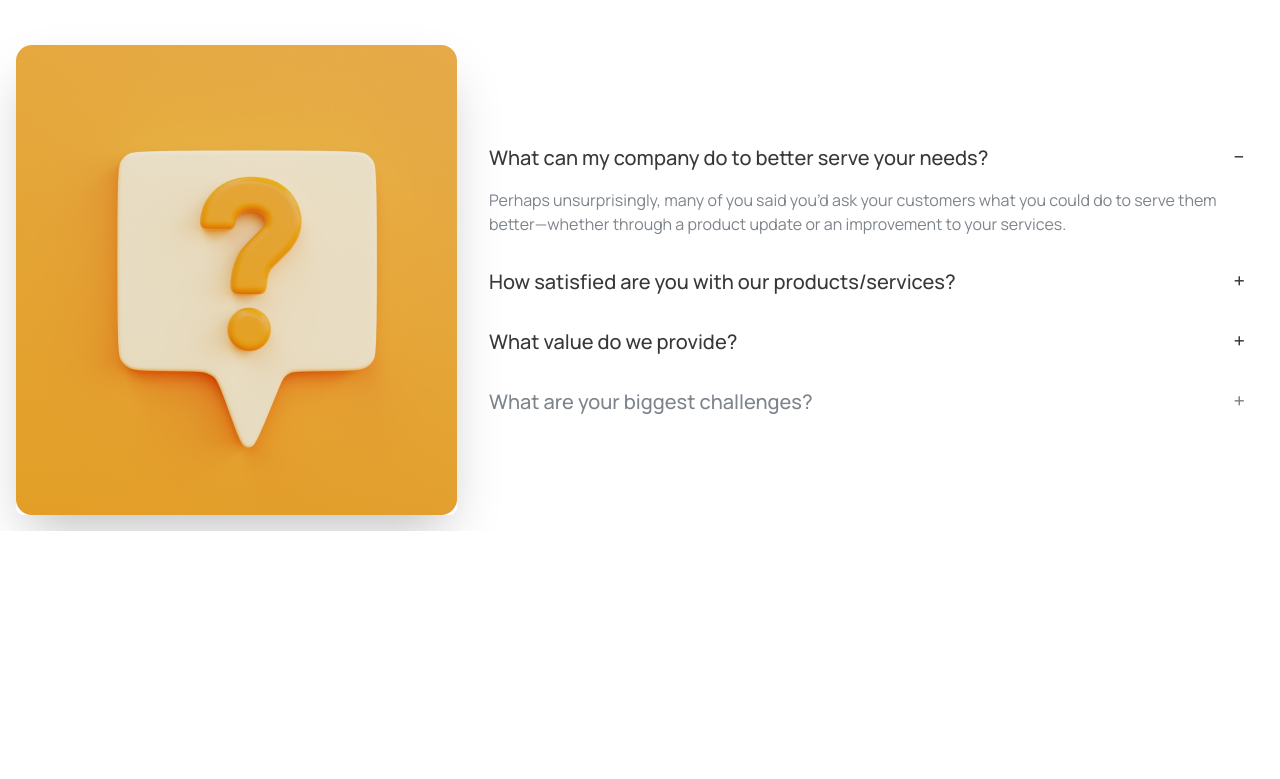
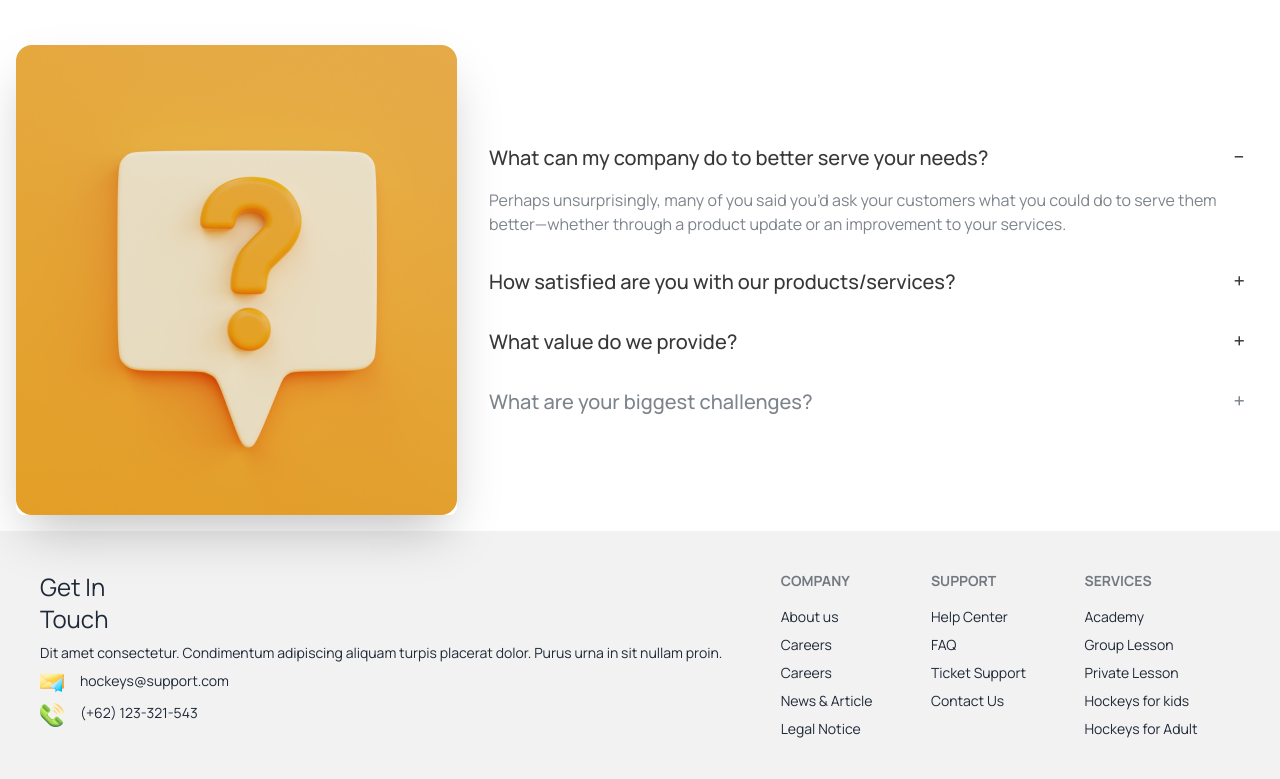
Before and after one commit to mohammadariful20/B9A3-Hockey-s, a plain HTML site: page index.html in a window 1280 px wide. Shown: the part 3837-4616 px from the top of the page. Before the commit the page ends 4368 px from the top, so only its background shows below. Drawn offline with nearby package versions, Linux system fonts and the light colour scheme.

Commit message:
footer section add

```diff
--- a/index.html
+++ b/index.html
@@ -581,5 +581,46 @@
 		   </div>
 	 </section>
     </main>
+    <footer>
+	<section>
+		<footer class="footer p-10 bg-base-200 text-base-content">
+			<aside>
+			  <h1 class="text-2xl max-w-20">Get In Touch</h1>
+			  <p>Dit amet consectetur. Condimentum  adipiscing aliquam turpis placerat dolor. Purus urna in sit nullam proin. </p>
+			  <div class="flex">
+				<img class="w-6 h-6 mr-4" src="Images/Group 1171275318.png" alt="">
+				<p>hockeys@support.com</p>
+			  </div>
+			  <div class="flex">
+				<img class="w-6 h-6 mr-4" src="Images/Group 1171275317.png" alt="">
+				<p>(+62) 123-321-543</p>
+			  </div>
+			</aside>
+			<nav>
+			  <h6 class="footer-title">Company</h6>
+			  <a class="link link-hover">About us</a>
+			  <a class="link link-hover">Careers</a>
+			  <a class="link link-hover">Careers</a>
+			  <a class="link link-hover">News & Article</a>
+			  <a class="link link-hover" href="">Legal Notice</a>
+			</nav>
+			<nav>
+			  <h6 class="footer-title">Support</h6>
+			  <a class="link link-hover">Help Center</a>
+			  <a class="link link-hover">FAQ</a>
+			  <a class="link link-hover">Ticket Support</a>
+			  <a class="link link-hover">Contact Us</a>
+			</nav>
+			<nav>
+				<h6 class="footer-title">Services</h6>
+				<a class="link link-hover">Academy</a>
+				<a class="link link-hover">Group Lesson</a>
+				<a class="link link-hover">Private Lesson</a>
+				<a class="link link-hover">Hockeys for kids</a>
+				<a class="link link-hover">Hockeys for Adult</a>
+			</nav>
+		   </footer>
+	</section>
+    </footer>
 </body>
 </html>
```
